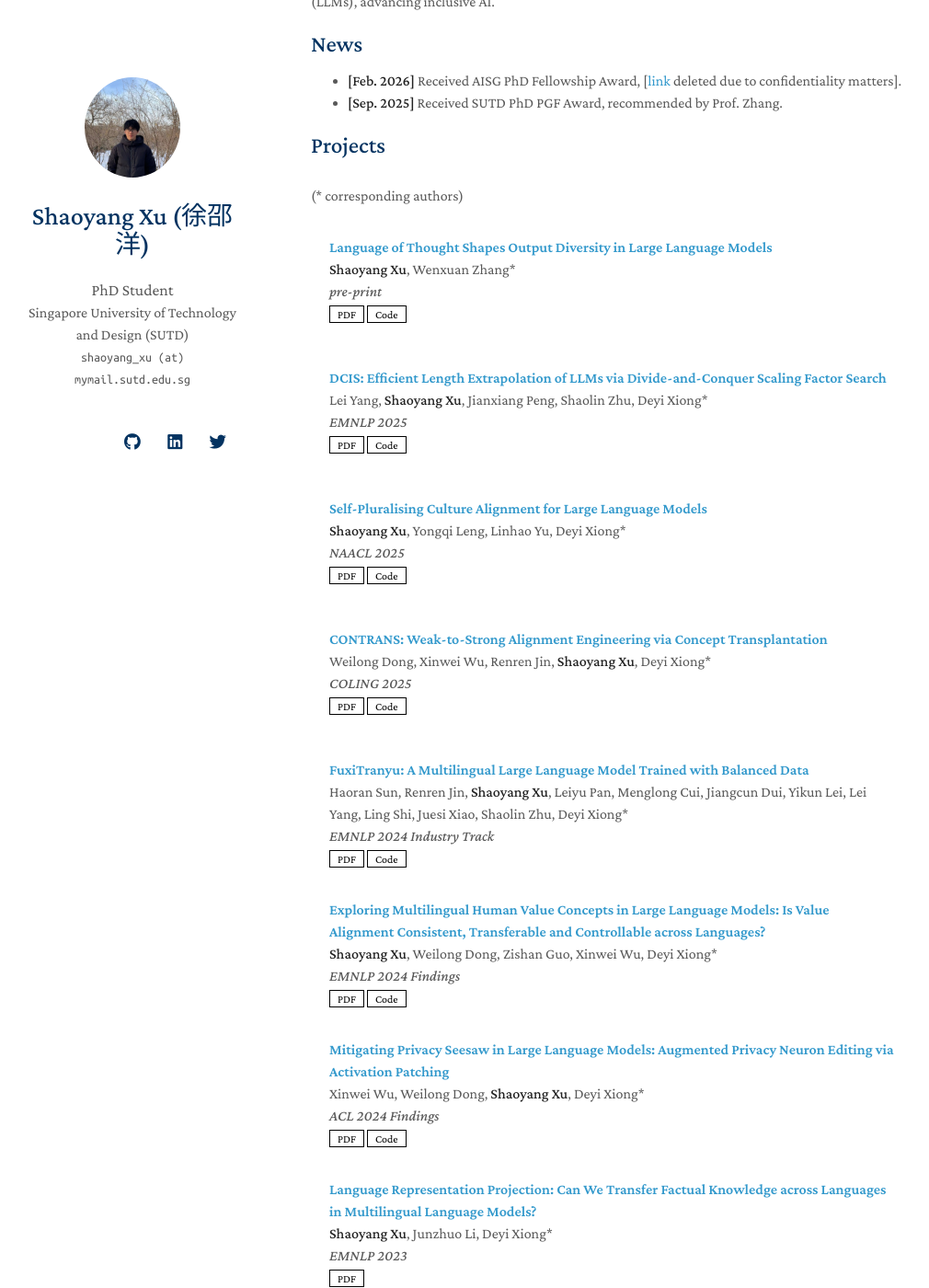
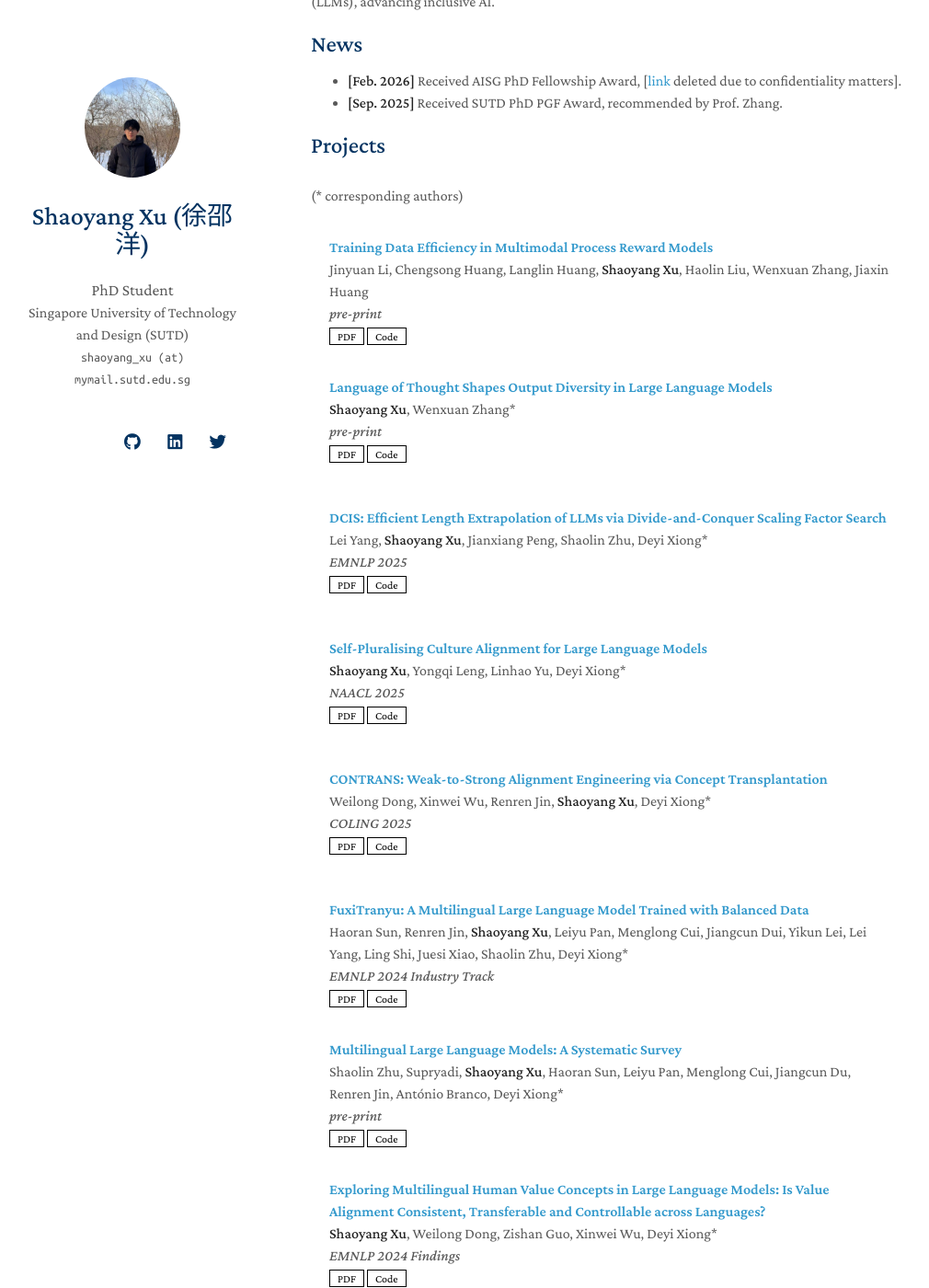
Before and after one commit to shaoyangxu/shaoyangxu.github.io, a Jekyll site: the page built from index.md, in a window 1280 px wide and 1400 px high, scrolled down 259 px. Shown: the whole window at 92% size, without its empty margins (132-1142 px from the left). Built offline with Jekyll 4.4.1, drawn with Linux system fonts in a browser that asks for light colours; nearby versions of some CDN libraries; a style sheet for code colours, icons or effects is not loaded; our own code applies the rules of GitHub Pages for plain Markdown files.

Commit message:
Add new publications to the publications.yml file
Added a new publication on training data efficiency in multimodal process reward models and a systematic survey on multilingual large language models.

```diff
--- a/_data/publications.yml
+++ b/_data/publications.yml
@@ -1,4 +1,9 @@
 main:
+  - title: "Training Data Efficiency in Multimodal Process Reward Models"
+    authors: "Jinyuan Li, Chengsong Huang, Langlin Huang, Shaoyang Xu, Haolin Liu, Wenxuan Zhang, Jiaxin Huang"
+    conference: pre-print
+    pdf: https://arxiv.org/pdf/2602.04145
+    code: https://github.com/JinYuanLi0012/Balanced-Info-MPRM
   - title: "Language of Thought Shapes Output Diversity in Large Language Models"
     authors: "Shaoyang Xu, Wenxuan Zhang*"
     conference: pre-print
@@ -24,6 +29,11 @@ main:
     conference: EMNLP 2024 Industry Track
     pdf: https://aclanthology.org/2024.emnlp-industry.110.pdf
     code: https://github.com/tjunlp-lab/FuxiTranyu
+  - title: "Multilingual Large Language Models: A Systematic Survey"
+    authors: "Shaolin Zhu, Supryadi, Shaoyang Xu, Haoran Sun, Leiyu Pan, Menglong Cui, Jiangcun Du, Renren Jin, António Branco, Deyi Xiong*"
+    conference: pre-print
+    pdf: https://arxiv.org/pdf/2411.11072
+    code: https://github.com/tjunlp-lab/Awesome-Multilingual-LLMs-Papers
   - title: "Exploring Multilingual Human Value Concepts in Large Language Models: Is Value Alignment Consistent, Transferable and Controllable across Languages?"
     authors: "Shaoyang Xu, Weilong Dong, Zishan Guo, Xinwei Wu, Deyi Xiong*"
     conference: EMNLP 2024 Findings
```
